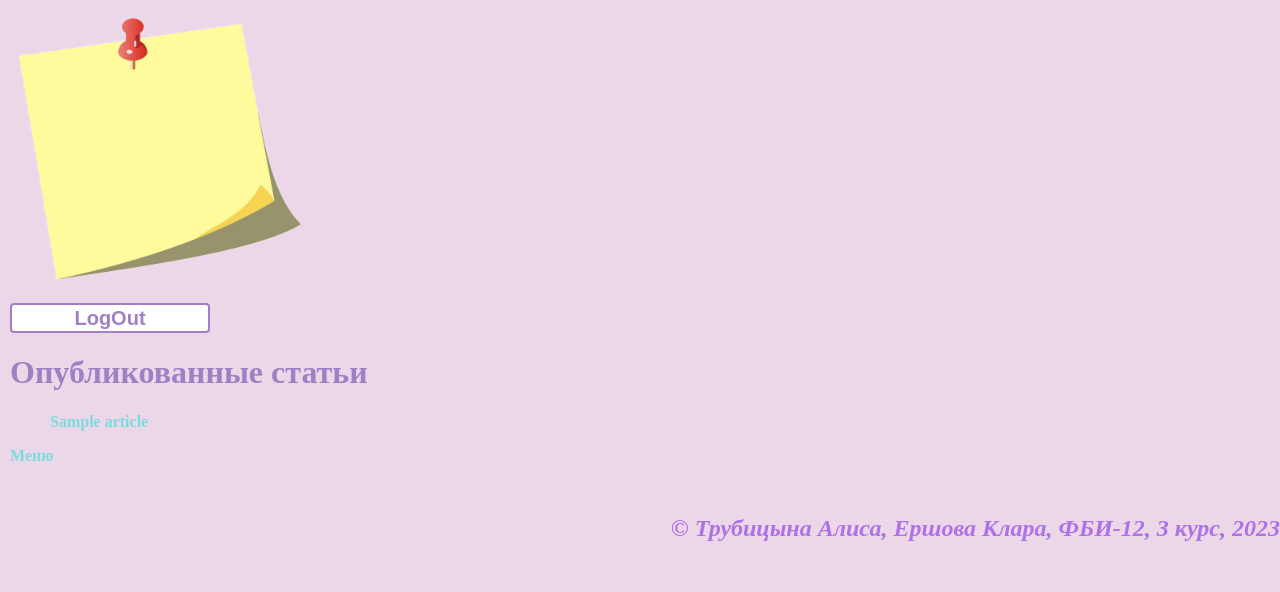
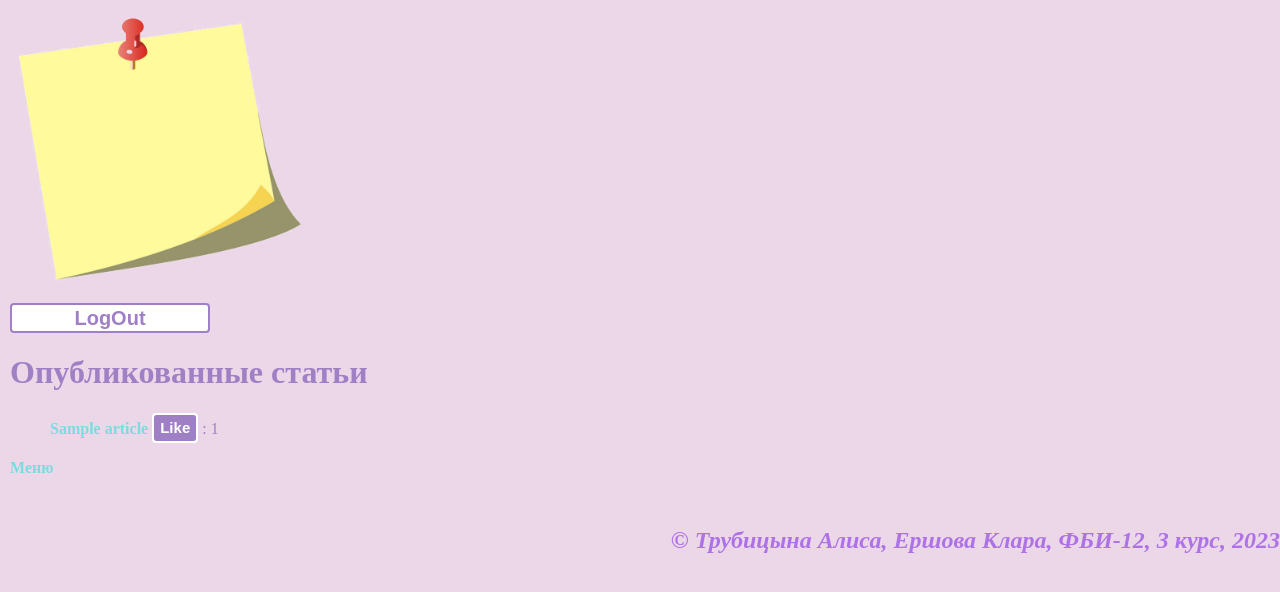
Before and after one commit to ershooooo/web-programming-labs-2, a Flask app: page /lab6 in a window 1280 px wide; the page is wider, and only the part inside the window is pictured. Shown: the part 105-697 px from the top of that part. Run offline with Flask 3, Linux system fonts and the light colour scheme; tables that the repository leaves empty hold one stand-in row (values such as "Sample post"); some libraries are stand-ins or nearby versions.

Commit message:
Лайки

```diff
--- a/lab6.py
+++ b/lab6.py
@@ -143,7 +143,6 @@ def createArticle():
 
         return redirect(f"/lab6/articles/{new_article.id}")
 
-
 @lab6.route('/lab6')
 def all():
     if current_user.is_authenticated:
@@ -154,3 +153,17 @@ def all():
         visibleUser = 'Anon'
     public_articles = articles.query.filter_by(is_public=True).all()
     return render_template('6_main.html', username=visibleUser,public_articles=public_articles)
+
+@lab6.route("/lab6/articles/<int:article_id>/like", methods=['POST'])
+@login_required
+def like_article(article_id):
+    article = articles.query.get(article_id)
+    if not article:
+        return "Not found!"
+
+    if article.likes is None:
+        article.likes = 0
+    article.likes += 1
+    db.session.commit()
+
+    return redirect(f"/lab6")
--- a/static/main.css
+++ b/static/main.css
@@ -174,3 +174,13 @@ a {
     width: 1100px;
     margin-top: 20px;
 }
+
+.bl_6_button{
+    font-size: 15px;
+    color: rgb(255, 255, 255);
+    font-weight: bold;
+    background-color: rgb(160, 128, 196);
+    background-clip: padding-box;
+    border: 2px solid rgb(255, 255, 255);
+    border-radius: 0.25rem;
+    height: 30px;}
--- a/templates/6_main.html
+++ b/templates/6_main.html
@@ -16,7 +16,11 @@
     <h1>Опубликованные статьи</h1>
     <ul>
         {% for article in public_articles %}
-        <a href="/lab6/articles/{{ article.id }}">{{ article.title }}</a>
+            <a href="/lab6/articles/{{ article.id }}">{{ article.title }}</a>
+            <form action="{{ url_for('lab6.like_article', article_id=article.id) }}" method="post" style="display:inline">
+                <button type="submit" class="bl_6_button">Like</button>
+            </form>
+            <span> : {{ article.likes }}</span>
         {% endfor %}
     </ul>
 {% endblock %}
```
